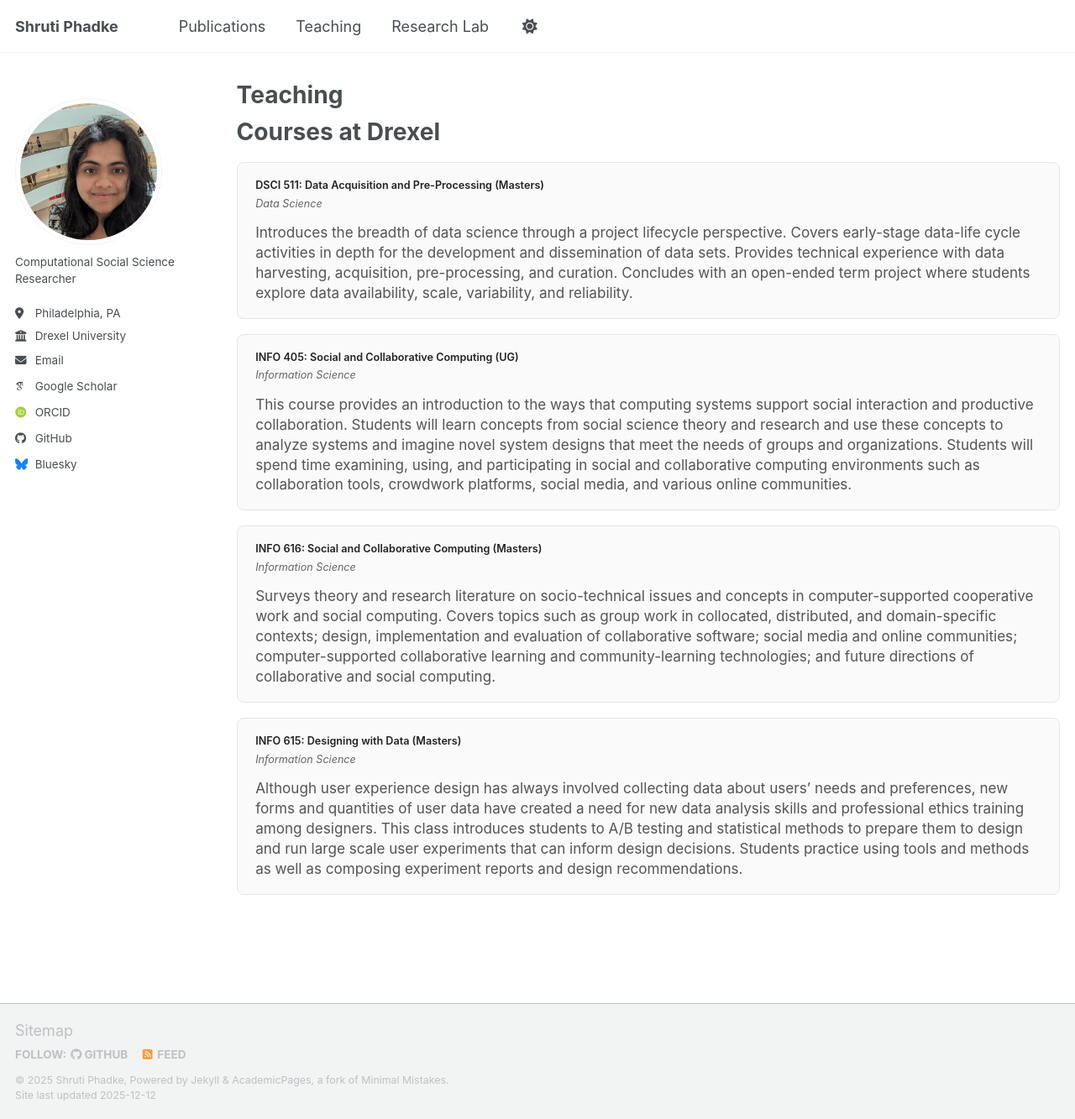
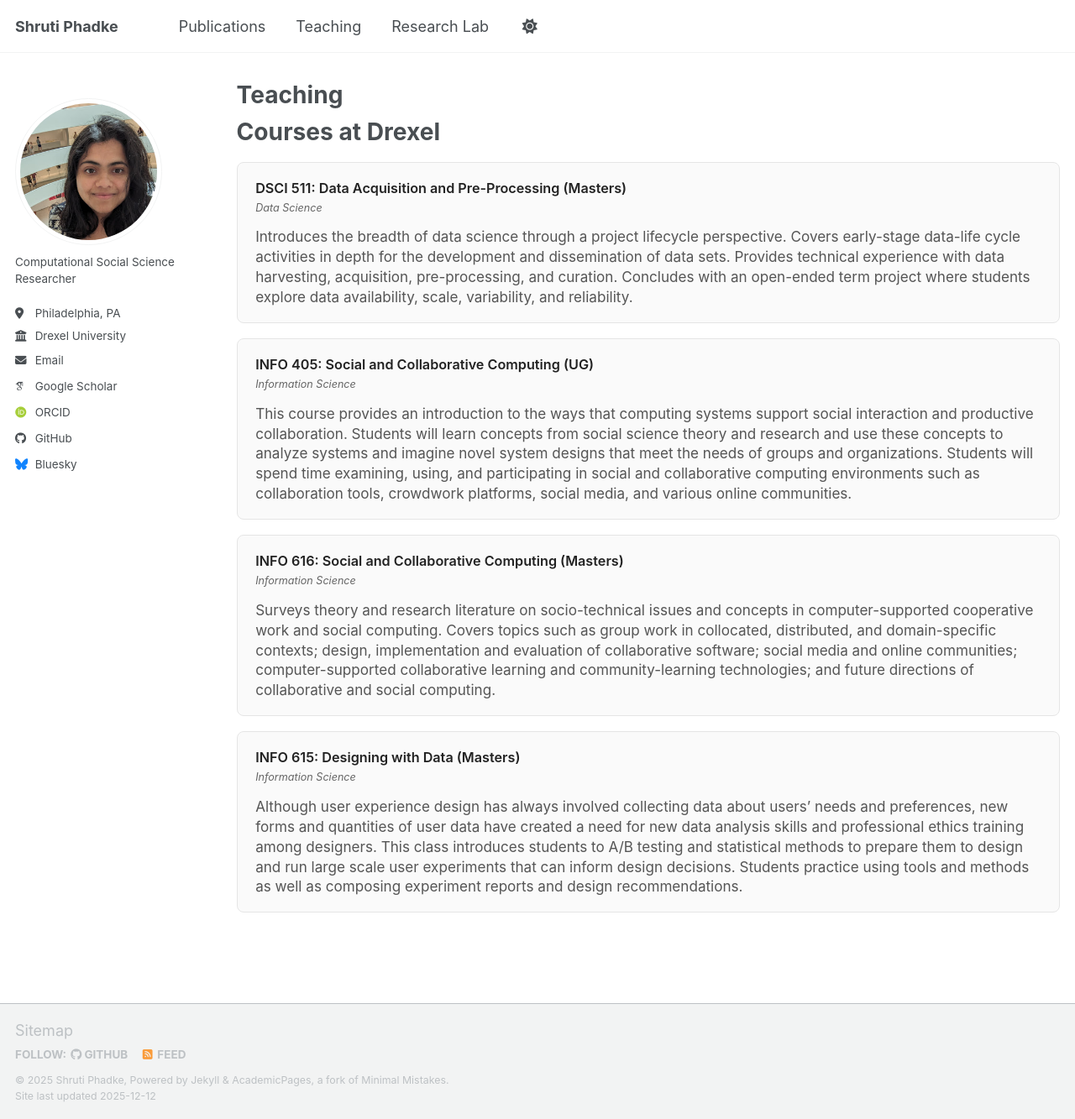
Before and after one commit to shrutiphadke/shrutiphadke.github.io, a Jekyll site: the page built from _pages/teaching.html, in a window 1280 px wide and 1333 px high. Shown: the whole window at 84% size. Built offline with Jekyll 4.4.1, drawn with Linux system fonts in a browser that asks for light colours; some web fonts are replaced; a script bundle is joined from its source files by our own code; library files that are not in the unit come from our copies.

Commit message:
Adjust font sizes for teaching page elements

```diff
--- a/_pages/teaching.html
+++ b/_pages/teaching.html
@@ -9,7 +9,7 @@
 /* ----- Teaching Page Styling ----- */
 
 .teaching-description {
-  font-size: 0.9rem;
+  font-size: 0.7rem;
   margin-bottom: 2rem;
   color: #444;
   line-height: 1.55;
@@ -30,7 +30,7 @@
 }
 
 .course-name {
-  font-size: 0.7rem;
+  font-size: 0.9rem;
   font-weight: 600;
   color: #222;
 }
```
